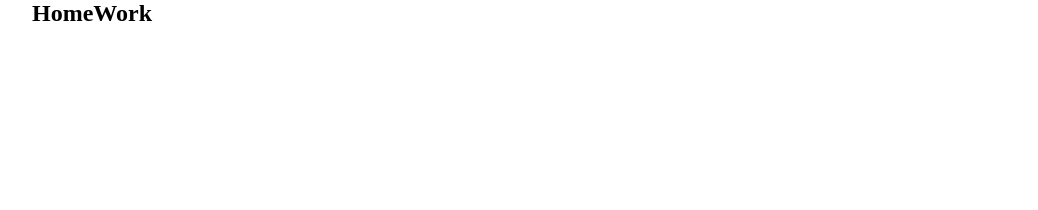
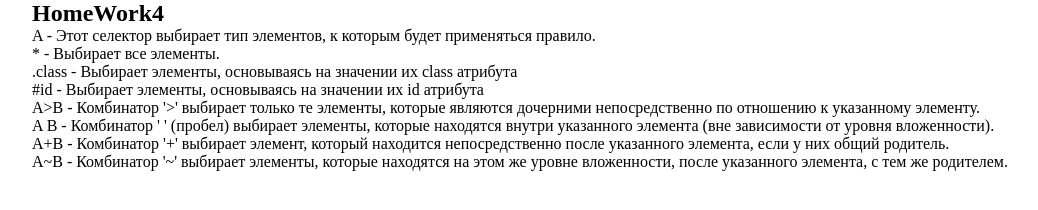
Before and after one commit to Heaven798/fe-basic, a plain HTML site: page index.html in a window 1280 px wide. Shown: the whole page, without its empty margins (38-1076 px from the left). Drawn offline with Linux system fonts and the light colour scheme.

Commit message:
Did first task

```diff
--- a/index.html
+++ b/index.html
@@ -15,7 +15,19 @@
     <main>
         <section>
             <div class="container">
-                <h1>HomeWork</h1>
+                <h1>HomeWork4</h1>
+                <p>A - Этот селектор выбирает тип элементов, к которым будет применяться правило.</p>
+                <p>* - Выбирает все элементы.</p>
+                <p>.class - Выбирает элементы, основываясь на значении их class атрибута</p>
+                <p>#id - Выбирает элементы, основываясь на значении их id атрибута</p>
+                <p>A>B - Комбинатор '>' выбирает только те элементы, которые являются дочерними непосредственно по
+                    отношению к указанному элементу.</p>
+                <p>A B - Комбинатор ' ' (пробел) выбирает элементы, которые находятся внутри указанного элемента (вне
+                    зависимости от уровня вложенности).</p>
+                <p>A+B - Комбинатор '+' выбирает элемент, который находится непосредственно после указанного элемента,
+                    если у них общий родитель. </p>
+                <p>A~B - Комбинатор '~' выбирает элементы, которые находятся на этом же уровне вложенности, после
+                    указанного элемента, с тем же родителем.</p>
             </div>
         </section>
     </main>
```
